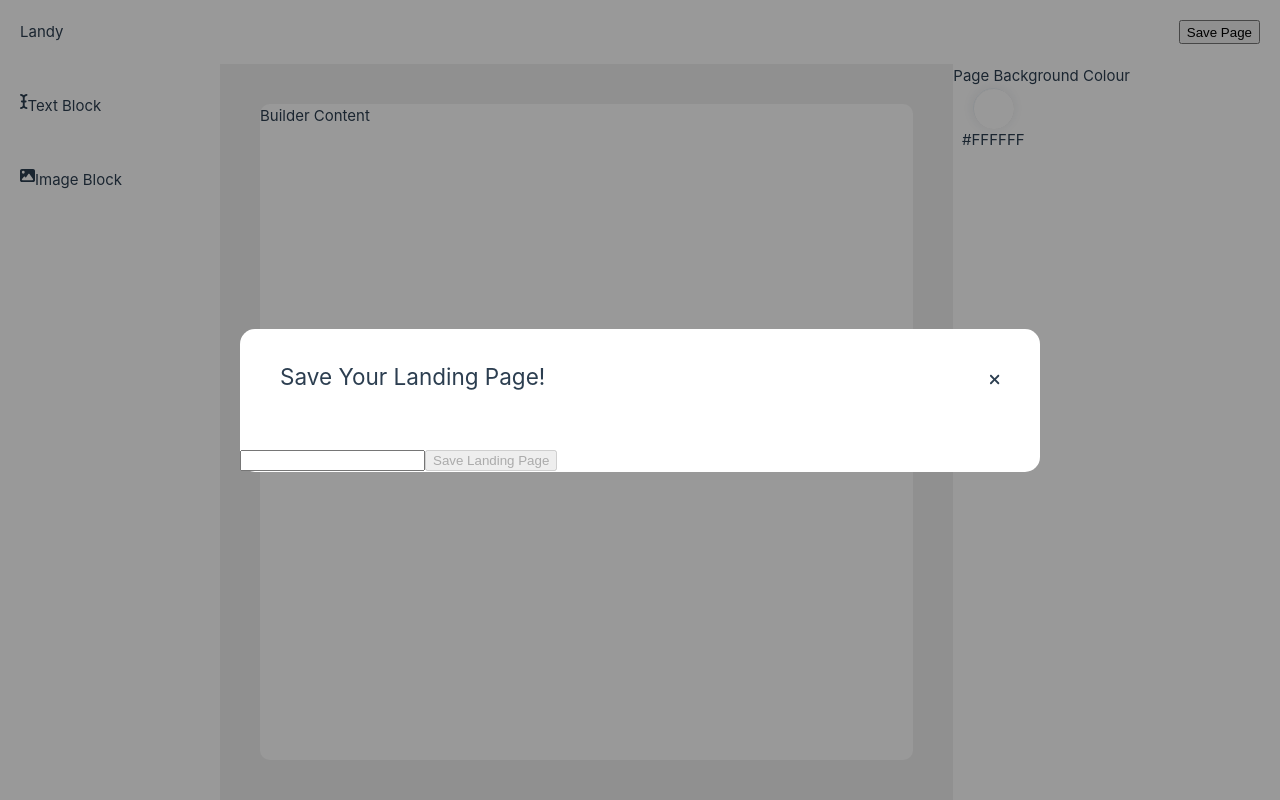
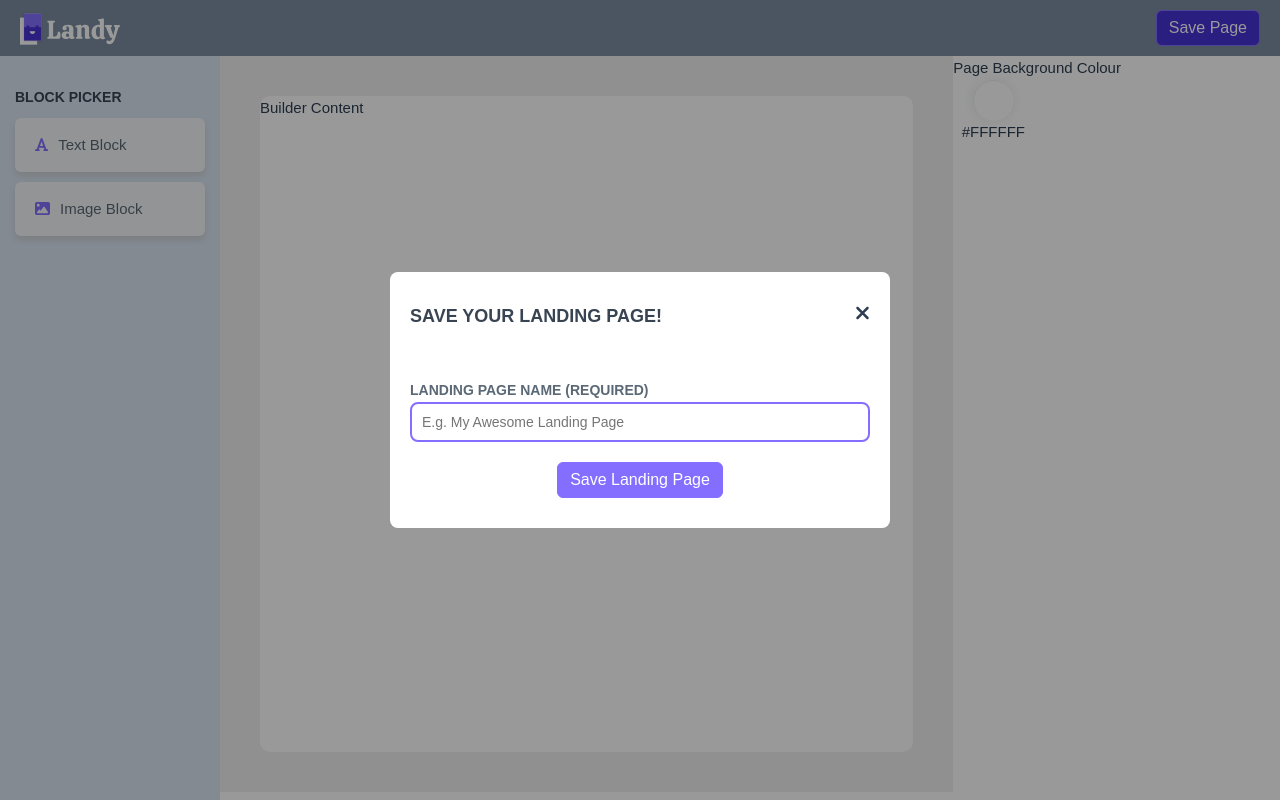
Before and after one commit to taml/Landy, a Vue app: page / in a window 1280 px wide. Both pictures are taken after a click on the button "Save Page". Built offline with nearby package versions, Linux system fonts and the light colour scheme; the HTML template or start-up script is replaced by a standard one.

Commit message:
Setup Vite fonts plugin and Begin adding some style and theme to the project.

```diff
--- a/package.json
+++ b/package.json
@@ -39,6 +39,7 @@
     "npm-run-all2": "^7.0.2",
     "start-server-and-test": "^2.0.9",
     "typescript": "~5.6.3",
+    "unplugin-fonts": "^1.3.1",
     "vite": "^6.0.5",
     "vite-plugin-vue-devtools": "^7.6.8",
     "vue-tsc": "^2.1.10"
--- a/src/assets/main.css
+++ b/src/assets/main.css
@@ -4,3 +4,13 @@
   max-height: 100vh;
   overflow-y: hidden;
 }
+
+h1, h2, h3, h4, h5, h6 {
+  font-family: 'DM Sans', sans-serif;
+  font-weight: 600;
+}
+
+p, a, ul, ol, li, button, input {
+  font-family: 'Merriweather Sans', sans-serif;
+  font-weight: 400;
+}
--- a/src/components/SaveModal.vue
+++ b/src/components/SaveModal.vue
@@ -11,42 +11,49 @@
   const modalContainer = ref(null)
   const pageName = ref('')
 
+  // Toggle modal closed
   const closeModal = () => {
     toggleSaveModal(false)
   }
 
+  // Create object of page data including page name, colour and block items
   const logPage = () => {
     const pageData = {
       pageName: pageName.value,
       pageBackgroundColor: backgroundColor.value,
       pageBlocks: contentBlockList.value
     }
+    // Convert page object to JSON and log out contents
     console.log(JSON.parse(JSON.stringify(pageData)))
   }
 
   onMounted(() => {
+    // Call close modal when clicking outside modal container
     onClickOutside(modalContainer, () => closeModal())
   })
 
 </script>
 
 <template>
-  <div class="custom-modal-mask">
-    <div ref="modalContainer" class="custom-modal-container">
+  <div class="modal-mask">
+    <div ref="modalContainer" class="modal-container">
       <header>
-        <h2>Save Your Landing Page!</h2>
-        <span class="modal-close" @click="toggleSaveModal(false)"><font-awesome-icon icon="fa-solid fa-xmark" /></span>
+        <h2 class="heading">Save Your Landing Page!</h2>
+        <span class="modal-close" @click="toggleSaveModal(false)"><font-awesome-icon icon="fa-solid fa-xmark" aria-label="An icon depicting an X/cross." /></span>
       </header>
-      <div>
-          <input type="text" v-model="pageName" />
-          <button :disabled="pageName.length === 0" @click="logPage">Save Landing Page</button>
+      <div class="modal-body">
+        <label aria-labelledby="pageName">Landing Page Name (Required)</label>
+        <input id="pageName" type="text" v-model="pageName" placeholder="E.g. My Awesome Landing Page" />
       </div>
+      <footer>
+        <button class="btn" :disabled="pageName.length === 0" @click="logPage">Save Landing Page</button>
+      </footer>
     </div>
   </div>
 </template>
 
 <style scoped>
-  .custom-modal-mask {
+  .modal-mask {
     position: fixed;
     inset: 0;
     background: rgba(0,0,0, .4);
@@ -55,23 +62,86 @@
     z-index: 2;
   }
 
-  .custom-modal-container {
+  .modal-container {
     background: #FFFFFF;
-    border-radius: 15px;
+    border-radius: 8px;
     width: 75vw;
-    max-width: 800px;
+    max-width: 500px;
   }
 
-  .custom-modal-container header {
+  .modal-container header {
     display: flex;
     justify-content: space-between;
-    margin-bottom: 30px;
+    margin-bottom: 20px;
     border-radius: 15px 15px 0 0;
-    padding: 30px 40px 15px 40px;
+    padding: 20px;
+  }
+
+  .heading {
+    color: #394452;
+    font-size: 18px;
+    font-weight: 700;
+    text-transform: uppercase;
+    margin-top: 10px;
   }
 
   .modal-close {
+    font-size: 20px;
     padding: 10px 0 10px 20px;
+    margin-top: -5px;
     cursor: pointer;
   }
+
+  .modal-body {
+    display: flex;
+    flex-direction: column;
+    padding: 0 20px;
+  }
+
+  .modal-body label {
+    color: #5b6875;
+    font-family: 'DM Sans', sans-serif;
+    font-size: 14px;
+    font-weight: 700;
+    text-transform: uppercase;
+  }
+
+  .modal-body input {
+    border: 2px solid #846EFF;
+    border-radius: 8px;
+    color: #5b6875;
+    font-size: 14px;
+    padding: 10px;
+  }
+
+  .modal-body input:focus {
+    border: 2px solid #4832D7;
+  }
+
+  .modal-container footer {
+    text-align: center;
+    border-radius: 0 0 15px 15px;
+    padding: 20px 20px 30px 20px;
+  }
+
+  .btn {
+    background: #4832D7;
+    color: #FFFFFF;
+    font-size: 16px;
+    padding: 8px 12px;
+    border-radius: 6px;
+    border: 1px solid #846EFF;
+    cursor: pointer;
+    transition-timing-function: ease-in;
+    transition: 1s;
+  }
+
+  .btn:hover {
+    background: #3b29b0;
+  }
+
+  .btn:disabled {
+    background: #846EFF;
+    cursor: not-allowed;
+  }
 </style>
--- a/src/components/SidebarLeft.vue
+++ b/src/components/SidebarLeft.vue
@@ -3,13 +3,13 @@
   import SimpleBlock from '@/components/SimpleBlock.vue'
   import type { BlockElement }  from '@/types'
 
+  // Construct a default template for the two different block types, text block and image block
   const blockList = [
     {
       type: 'text',
       name: 'Text Block',
       content: {
         text: '',
-        textSize: 16,
       }
     },
     {
@@ -29,7 +29,8 @@
 </script>
 
 <template>
-  <aside>
+  <aside aria-label="Block menu.">
+    <h6 class="heading">Block Picker</h6>
     <draggable :list="blockList" :element="'div'" :group="{ name: 'blocks', pull: 'clone', put: false }" :clone="(item: BlockElement) => ({ ...item })" :sort="false" item-key="index" role="list">
       <template #item="{element}">
         <SimpleBlock :blockType="element.type" :name="element.name" />
@@ -40,19 +41,38 @@
 
 <style scoped>
   aside {
-    background-color: #ffffff;
     flex: 1;
+    background-color: #D9E5F3;
+    padding: 15px;
     max-width: 220px;
   }
 
   @media screen and (max-width: 700px) {
     aside {
-      max-width: 60px;
-      height: 100%;
+      max-width: 90px;
+      height: calc(100% - 57px);
       position: absolute;
       left: 0;
       background: transparent;
       z-index: 1;
     }
+
+    .heading {
+      display: none;
+    }
+  }
+
+  .heading {
+    color: #394452;
+    font-size: 14px;
+    font-weight: 700;
+    text-transform: uppercase;
+    margin-top: 15px;
+  }
+
+  @media screen and (max-width: 700px) {
+    .heading {
+      display: none;
+    }
   }
 </style>
--- a/src/components/SimpleBlock.vue
+++ b/src/components/SimpleBlock.vue
@@ -6,32 +6,47 @@
     name: string
   }>()
 
+  // Determine which block type icon to display
   const iconType = computed(() => {
-    return props.blockType === 'text' ? 'i-cursor' : 'image'
+    return props.blockType === 'text' ? 'font' : 'image'
   })
 
+  // Determine which aria text description to use for aceessibility
   const ariaLabel = computed(() => {
     return props.blockType === 'text' ? 'An icon depicting text.' : 'An icon depicting an image.'
   })
 </script>
 
 <template>
-  <div role="listitem">
-    <font-awesome-icon :icon="['fas', iconType]" :aria-label="ariaLabel" /> <p>{{ name }}</p>
+  <div class="simple-block" role="listitem">
+    <font-awesome-icon :icon="['fas', iconType]" :aria-label="ariaLabel" /> <p class="simple-block-text">{{ name }}</p>
   </div>
 </template>
 
 <style scoped>
-  div {
+  .simple-block {
     display: flex;
-    padding: 20px;
-    background: #ffffff;
-    border-radius: 10px;
+    background: #f3f6f8;
+    border-radius: 6px;
+    padding: 15px;
     margin-top: 10px;
+    cursor: grab;
+    box-shadow: 0px 4px 6px #ced1d5;
+  }
+
+  .fa-font, .fa-image {
+    color: #846EFF;
+    padding: 5px;
+    margin-top: -1.5px;
+  }
+
+  .simple-block-text {
+    color: #5b6875;
+    margin-left: 5px;
   }
 
   @media screen and (max-width: 700px) {
-    p {
+    .simple-block-text {
       display: none;
     }
   }
--- a/src/components/TextBlockEditor.vue
+++ b/src/components/TextBlockEditor.vue
@@ -33,7 +33,8 @@
         modules: {
           toolbar: [
             [{ 'header': [1, 2, 3, false] }],
-            ['bold', 'italic', 'underline', 'link']
+            ['bold', 'italic', 'underline', 'link'],
+            [{ align: [] }]
           ]
         }
       })
--- a/src/components/TopNav.vue
+++ b/src/components/TopNav.vue
@@ -4,6 +4,7 @@
   const builderStore = useBuilderStore()
   const { toggleSaveModal } = builderStore
 
+  // Trigger showing the save page modal
   const handleSavePage = () => {
     toggleSaveModal(true)
   }
@@ -11,8 +12,8 @@
 
 <template>
   <nav>
-    <p>Landy</p>
-    <button @click="handleSavePage">Save Page</button>
+    <img class="logo" src="../assets/LandyLogo.svg" alt="Landy Logo" />
+    <button class="btn" @click="handleSavePage">Save Page</button>
   </nav>
 </template>
 
@@ -20,6 +21,27 @@
   nav {
     display: flex;
     justify-content: space-between;
-    padding: 20px;
+    background: #7c8ea2;
+    padding: 10px 20px;
+  }
+
+  .logo {
+    max-width: 100px;
+  }
+
+  .btn {
+    background: #4832D7;
+    color: #FFFFFF;
+    font-size: 16px;
+    padding: 8px 12px;
+    border-radius: 6px;
+    border: 1px solid #846EFF;
+    cursor: pointer;
+    transition-timing-function: ease-in;
+    transition: 1s;
+  }
+
+  .btn:hover {
+    background: #3b29b0;
   }
 </style>
--- a/src/main.ts
+++ b/src/main.ts
@@ -6,8 +6,8 @@ import App from './App.vue'
 
 import { library } from "@fortawesome/fontawesome-svg-core"
 import { FontAwesomeIcon } from "@fortawesome/vue-fontawesome"
-import { faImage, faICursor, faChevronUp, faChevronDown, faClone, faTrashCan, faAlignLeft, faAlignCenter, faAlignRight, faXmark } from "@fortawesome/free-solid-svg-icons"
-library.add(faImage, faICursor, faChevronUp, faChevronDown, faClone, faTrashCan, faAlignLeft, faAlignCenter, faAlignRight, faXmark)
+import { faImage, faFont, faChevronUp, faChevronDown, faClone, faTrashCan, faAlignLeft, faAlignCenter, faAlignRight, faXmark } from "@fortawesome/free-solid-svg-icons"
+library.add(faImage, faFont, faChevronUp, faChevronDown, faClone, faTrashCan, faAlignLeft, faAlignCenter, faAlignRight, faXmark)
 
 const app = createApp(App)
 
--- a/src/types.ts
+++ b/src/types.ts
@@ -6,7 +6,6 @@ export interface BlockElement {
 
 export interface TextBlock {
   text: string
-  textSize: number
 }
 
 export interface ImageBlock {
--- a/vite.config.ts
+++ b/vite.config.ts
@@ -3,12 +3,29 @@ import { fileURLToPath, URL } from 'node:url'
 import { defineConfig } from 'vite'
 import vue from '@vitejs/plugin-vue'
 import vueDevTools from 'vite-plugin-vue-devtools'
+import Unfonts from 'unplugin-fonts/vite'
 
 // https://vite.dev/config/
 export default defineConfig({
   plugins: [
     vue(),
     vueDevTools(),
+    Unfonts({
+      google: {
+        families: [
+          {
+            name: "DM Sans",
+            styles: "wght@500;600;700",
+            defer: true,
+          },
+          {
+            name: "Merriweather Sans",
+            styles: "wght@400;500",
+            defer: true,
+          },
+        ],
+      },
+    })
   ],
   resolve: {
     alias: {
```
Also changed, not shown: src/assets/LandyLogo.svg (added), 1 other file (tests, documents, lock files or other folders).
